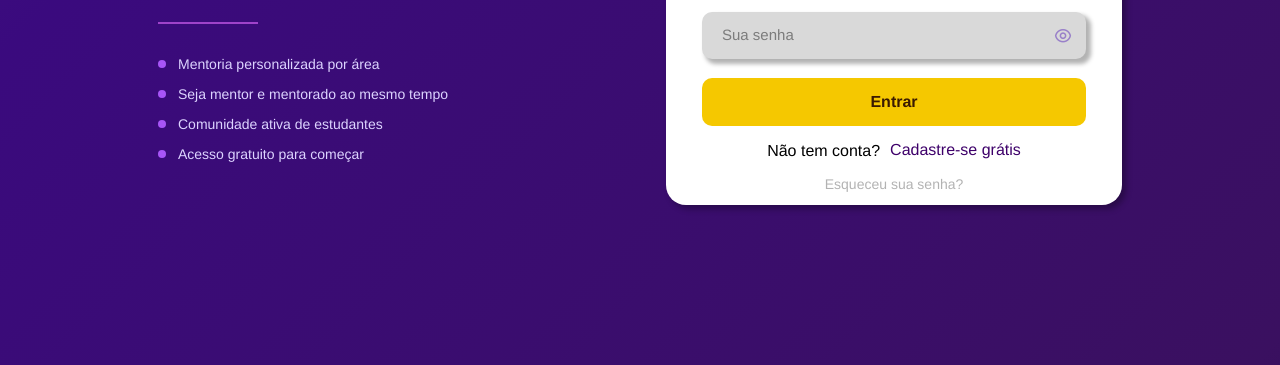
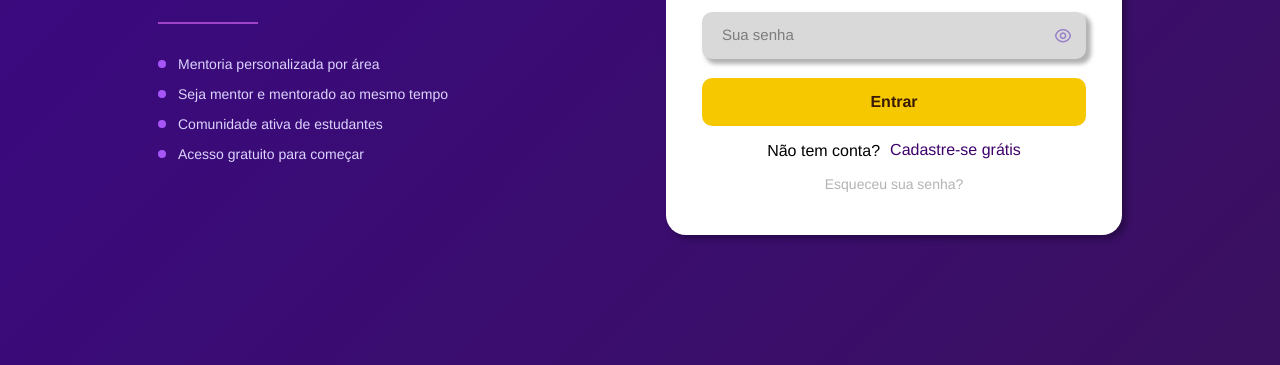
Before and after one commit to PeduZX/HiveStudyClub_Ts, a website: page frontend/src/pages/login.html in a window 1280 px wide. Shown: the part 435-800 px from the top of the page. Drawn offline with nearby package versions, Linux system fonts and the light colour scheme; a web font is replaced by a local one.

Commit message:
Alguns ajustes

```diff
--- a/frontend/src/styles/login.css
+++ b/frontend/src/styles/login.css
@@ -68,8 +68,6 @@ main {
 }
 
 
-/* ── ASIDE ESQUERDO ── */
-
 .aside-left {
   display: flex;
   flex-direction: column;
@@ -123,7 +121,6 @@ main {
   background-color: #9f43ca;
 }
 
-/* bolinhas roxas */
 .li-left-aside ul {
   list-style: none;
   padding: 0;
@@ -149,12 +146,11 @@ main {
   flex-shrink: 0;
 }
 
-/* ── FORMULÁRIO ── */
 
 #container-form {
   background-color: white;
   border-radius: 20px;
-  height: 60vh;
+  height: fit-content;
   padding: 36px 36px 28px;
   box-shadow: 4px 4px 6px rgba(0, 0, 0, 0.30);
   display: flex;
@@ -163,7 +159,7 @@ main {
   gap: 20px;
 }
 
-/* badge */
+
 .badge-acesso {
   display: inline-flex;
   align-items: center;
@@ -246,7 +242,6 @@ input:focus {
   box-shadow: 2px 2px 2px #a9a8aa;
 }
 
-/* campo senha com botão olho */
 .pass-wrap {
   position: relative;
 }
--- a/package.json
+++ b/package.json
@@ -25,8 +25,8 @@
     "dotenv": "^17.4.2",
     "express": "^5.2.1",
     "jsonwebtoken": "^9.0.3",
-    "multer": "^2.1.1",
-    "mysql2": "^3.22.4",
+    "multer": "^2.2.0",
+    "mysql2": "^3.22.6",
     "nodemon": "^3.1.14",
     "socket.io": "^4.8.3"
   }
```
Also changed, not shown: frontend/src/styles/EsqueciMinhaSenha.css (+9 -25 lines), frontend/src/styles/cadastrar.css (+1 -7 lines), frontend/src/styles/chatConversa.css (+10 -25 lines), frontend/src/styles/perfil.css (+8 -20 lines), frontend/src/styles/ranking.css (+5 -9 lines), frontend/src/styles/sobre.css (+7 -17 lines), frontend/src/styles/suporte.css (+15 -17 lines).
